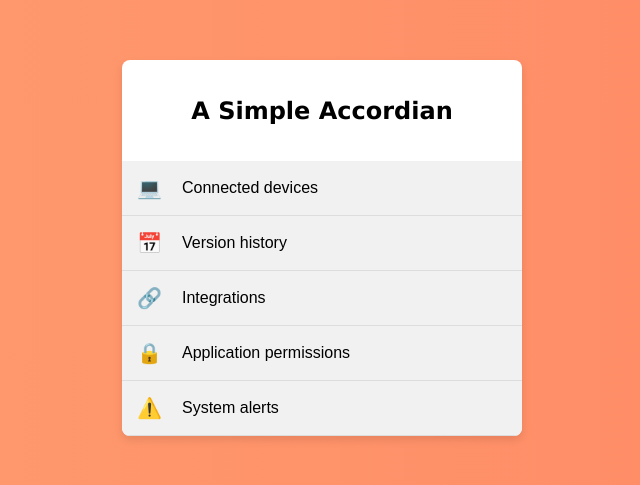
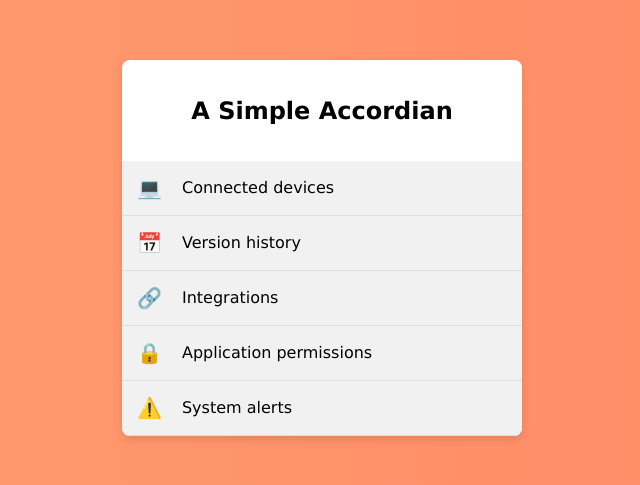
Before and after one commit to Alish-Basnett/simple-accordian, a plain HTML site: page index.html in a window 1280 px wide. Shown: the part 152-637 px from the top of the page, without its empty margins (318-958 px from the left). Drawn offline with Linux system fonts and the light colour scheme.

Commit message:
Fixed the fonts

```diff
--- a/styles.css
+++ b/styles.css
@@ -12,7 +12,7 @@
 
 body {
     margin: 0;
-    font-family: Arial, sans-serif;
+    font-family: "Lucida Sans", "Lucida Sans Regular", "Lucida Grande", "Lucida Sans Unicode", Geneva, Verdana, sans-serif;
     background: linear-gradient(270deg, #ff7e5f, #feb47b, #86a8e7, #91eae4);
     background-size: 800% 800%;
     animation: gradientAnimation 15s ease infinite;
@@ -50,6 +50,7 @@ body {
     border: none;
     cursor: pointer;
     font-size: 16px;
+    font-family: "Lucida Sans", "Lucida Sans Regular", "Lucida Grande", "Lucida Sans Unicode", Geneva, Verdana, sans-serif;
     display: flex;
     align-items: center;
     transition: background 0.3s ease;
```
